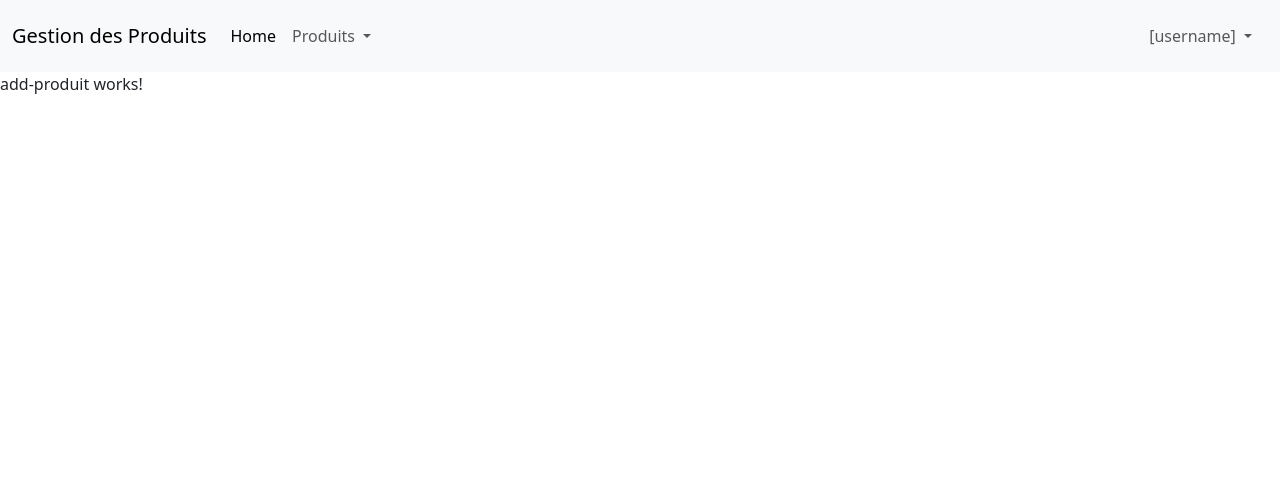
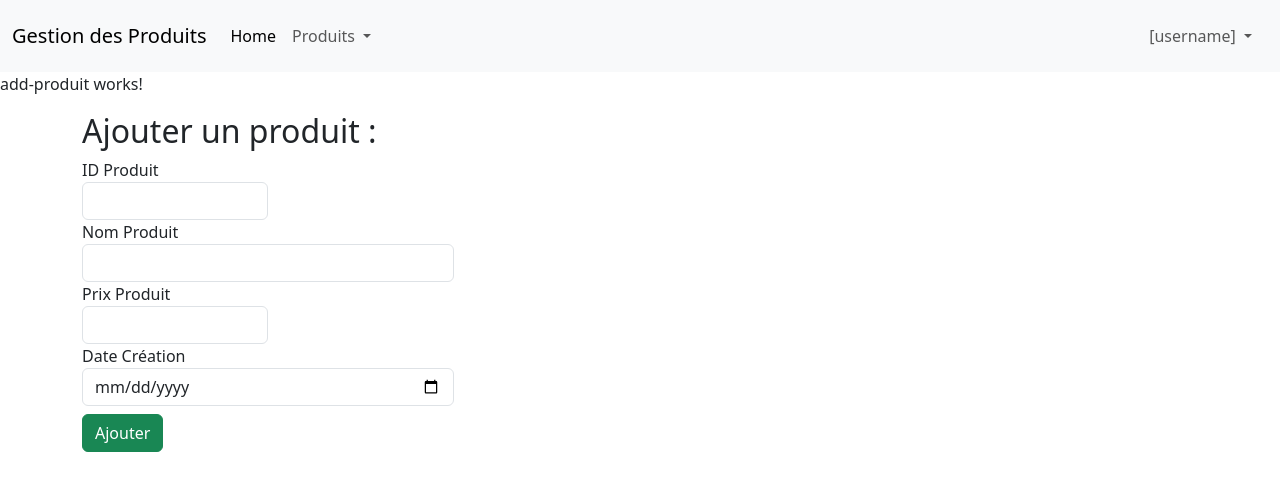
Before and after one commit to yann-planchais/20241217-SpringAngular, an Angular app in the folder angular/MesProduits/: page /add-produit in a window 1280 px wide. Shown: the top 490 px of the page. Built offline with nearby package versions, Linux system fonts and the light colour scheme.

Commit message:
formulaire pour ajout prdouit

```diff
--- a/angular/MesProduits/src/app/add-produit/add-produit.component.html
+++ b/angular/MesProduits/src/app/add-produit/add-produit.component.html
@@ -1 +1,28 @@
 <p>add-produit works!</p>
+
+<div class="container">
+    <div>
+        <h2>Ajouter un produit :  </h2>
+    </div>
+    <form action="">
+        <div class="col-sm-2 col-md-2 col-lg-2">
+            <label> ID Produit</label>
+            <input type="number" [(ngModel)]="newProduit.idProduit" name="idProduit" class="form-control" />
+        </div>
+        <div class="col-sm-4 col-md-4 col-lg-4">
+            <label> Nom Produit</label>
+            <input type="text" [(ngModel)]="newProduit.nomProduit" name="nomProduit" class="form-control" />
+        </div>
+        <div class="col-sm-2 col-md-2 col-lg-2">
+            <label> Prix Produit</label>
+            <input type="number" [(ngModel)]="newProduit.prixProduit" name="prixProduit" class="form-control" />
+        </div>
+        <div class="col-sm-4 col-md-4 col-lg-4">
+            <label> Date Création</label>
+            <input type="date" [(ngModel)]="newProduit.dateCreation" name="dateCreation" class="form-control" />
+        </div>
+        <div class="mt-2">
+            <button type="submit" (click)="addProduit()" class="btn btn-success">Ajouter</button>
+        </div>
+    </form>
+</div>
--- a/angular/MesProduits/src/app/add-produit/add-produit.component.ts
+++ b/angular/MesProduits/src/app/add-produit/add-produit.component.ts
@@ -1,11 +1,25 @@
-import { Component } from '@angular/core';
+import { Component, OnInit } from '@angular/core';
+import { FormsModule } from '@angular/forms';
+import { Produit } from '../model/produit.model';
 
 @Component({
   selector: 'app-add-produit',
-  imports: [],
+  imports: [FormsModule],
   templateUrl: './add-produit.component.html',
   styleUrl: './add-produit.component.css'
 })
-export class AddProduitComponent {
+export class AddProduitComponent implements OnInit {
+
+  constructor() {
+  }
+
+  ngOnInit(): void {
+  }
+
+  newProduit = new Produit();
+
+  addProduit() {
+    console.log(this.newProduit);
+  }
 
 }
```
